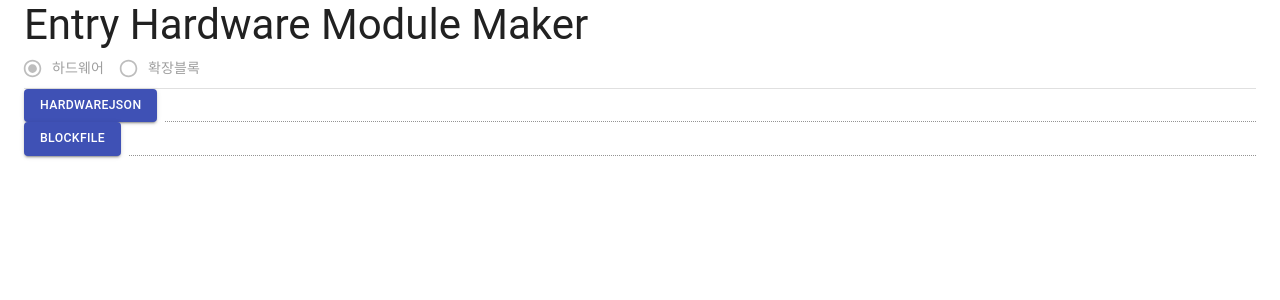
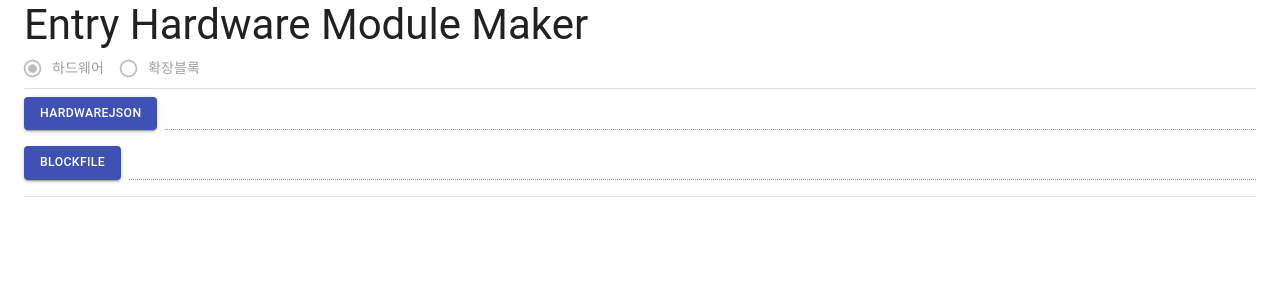
Before and after one commit to extracold1209/entry_module_maker, a React app: page / in a window 1280 px wide. Shown: the top 300 px of the page. Built offline with nearby package versions, Linux system fonts and the light colour scheme.

Commit message:
[chore] 리액트 컴포넌트 정리

```diff
--- a/src/react/App.tsx
+++ b/src/react/App.tsx
@@ -1,29 +1,8 @@
 import React from 'react';
 import ReactDom from 'react-dom';
-import Typography from '@material-ui/core/Typography';
-import Container from '@material-ui/core/Container';
-import Divider from '@material-ui/core/Divider';
-import RadioGroup from "./IconTextField";
-import FileInput from "./FileInput";
+import MainContainer from "./MainContainer";
 
 ReactDom.render(
-    <Container>
-        <Typography variant='h3' component='h3'>
-            Entry Hardware Module Maker
-        </Typography>
-        <RadioGroup
-            disabled={true}
-            list={['하드웨어', '확장블록']}
-            name='module-type'
-            defaultValue={'하드웨어'}
-        />
-        <Divider/>
-        <FileInput
-            value={'HardwareJson'}
-        />
-        <FileInput
-            value={'BlockFile'}
-        />
-    </Container>,
+    <MainContainer/>,
     document.getElementById('__root__'),
 );
--- /dev/null
+++ b/src/react/ContentsContainer.tsx
@@ -0,0 +1,30 @@
+import React from 'react';
+import {createStyles, makeStyles, Theme} from '@material-ui/core/styles';
+import FileInput from "./FileInput";
+
+const useStyles = makeStyles((theme: Theme) =>
+    createStyles({
+        root: {
+            '& > *': {
+                marginBottom: theme.spacing(2),
+            },
+        },
+    }),
+);
+
+const ContentsContainer: React.FC = () => {
+    const classes = useStyles();
+
+    return (
+        <div className={classes.root}>
+            <FileInput
+                value={'HardwareJson'}
+            />
+            <FileInput
+                value={'BlockFile'}
+            />
+        </div>
+    );
+}
+
+export default ContentsContainer;
--- /dev/null
+++ b/src/react/MainContainer.tsx
@@ -0,0 +1,37 @@
+import Container from "@material-ui/core/Container";
+import Typography from "@material-ui/core/Typography";
+import RadioGroup from "./IconTextField";
+import Divider from "@material-ui/core/Divider";
+import ContentsContainer from "./ContentsContainer";
+import React from "react";
+import {createStyles, makeStyles, Theme} from "@material-ui/core/styles";
+
+const useStyles = makeStyles((theme: Theme) =>
+    createStyles({
+        divider: {
+            marginBottom: theme.spacing(1),
+        },
+    }),
+);
+
+const MainContainer: React.FC = () => {
+    const classes = useStyles();
+    return (
+        <Container>
+            <Typography variant='h3' component='h3'>
+                Entry Hardware Module Maker
+            </Typography>
+            <RadioGroup
+                disabled={true}
+                list={['하드웨어', '확장블록']}
+                name='module-type'
+                defaultValue={'하드웨어'}
+            />
+            <Divider className={classes.divider}/>
+            <ContentsContainer/>
+            <Divider className={classes.divider}/>
+        </Container>
+    );
+}
+
+export default MainContainer;
```
Also changed, not shown: src/main/entryModuleCompress.ts (+24 -24 lines), src/electron/preload.ts (renamed from src/electron/rendererProcessor.ts).
